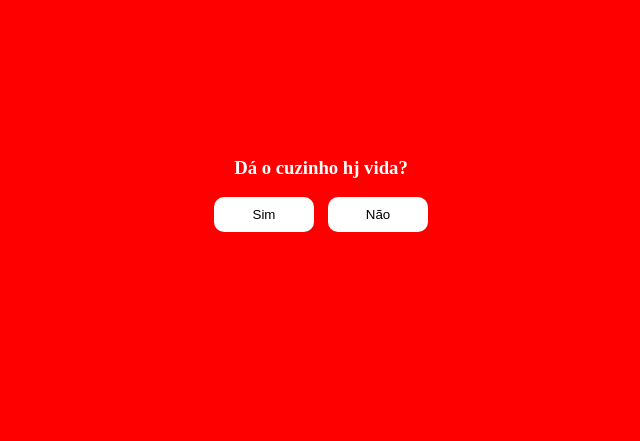
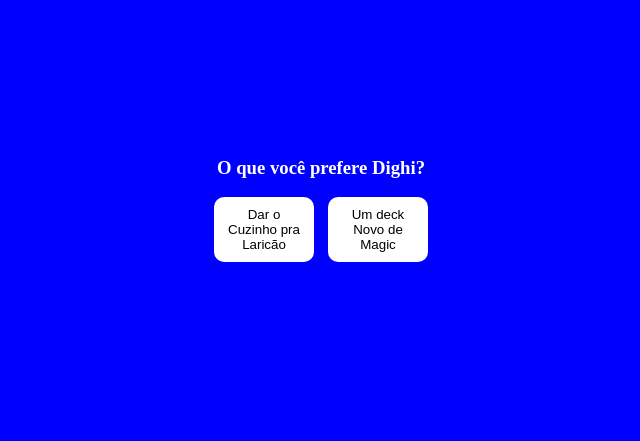
Before and after one commit to rebecalopes7/zueira, a plain HTML site: page index.html in a window 1280 px wide. Shown: the part 120-561 px from the top of the page, without its empty margins (327-967 px from the left). Drawn offline with Linux system fonts and the light colour scheme.

Commit message:
Update index.html

```diff
--- a/index.html
+++ b/index.html
@@ -4,10 +4,10 @@
     <meta charset="UTF-8" />
     <meta http-equiv="X-UA-Compatible" content="IE=edge" />
     <meta name="viewport" content="width=device-width, initial-scale=1.0" />
-    <title>PERGUNTA IMPORTANTE</title>
+    <title>PERGUNTA PARA DIGHI</title>
   </head>
 
-  <body style="background-color: red;">
+  <body style="background-color: blue;">
     <div
       id="element"
       style="
@@ -20,7 +20,7 @@
       "
     >
       <div style="width: 300px; height: 300px; text-align: center">
-        <h3 style="font-weight: bold;  color: white;">Dá o cuzinho hj vida?</h3>
+        <h3 style="font-weight: bold;  color: white;">O que você prefere Dighi?</h3>
         <button
           style="
             margin-right: 10px;
@@ -31,16 +31,16 @@
             border-radius: 10px;
             border: none;
           "
-          id="btn-yes"
+          id="btn-Dar o Cuzinho pra Laricão"
           onclick="openYoutube()"
         >
-          Sim
+          Dar o Cuzinho pra Laricão
         </button>
         <button
           style="padding: 10px; width: 100px; cursor: pointer; background-color: white; border-radius: 10px; border: none;"
           id="btn-no"
         >
-          Não
+          Um deck Novo de Magic
         </button>
       </div>
     </div>
```
